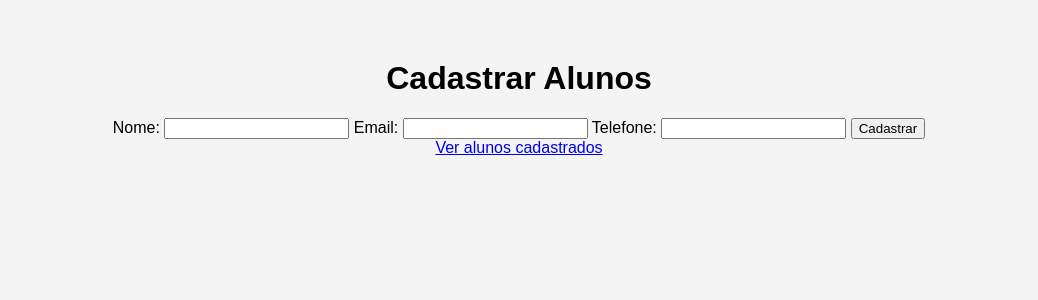
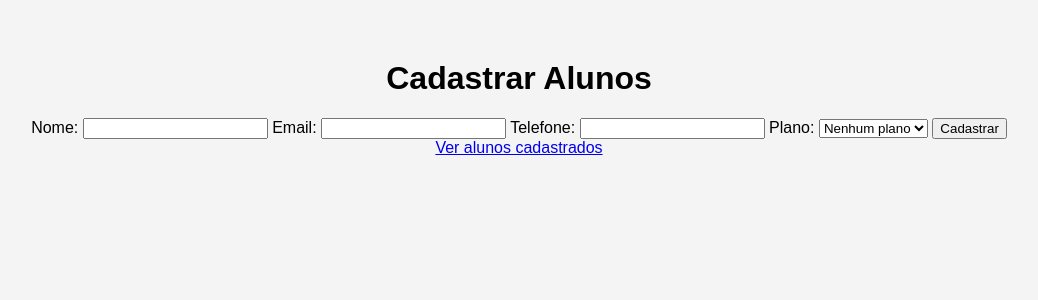
Before and after one commit to WolfatoBR/System_academy, a Flask app: page /alunos/novo in a window 1280 px wide. Shown: the top 300 px of the page, without its empty margins (121-1159 px from the left). Run offline with Flask 3, Linux system fonts and the light colour scheme.

Commit message:
adicionaod plano nos templates e nos formularios

```diff
--- a/templates/new_student.html
+++ b/templates/new_student.html
@@ -20,6 +20,14 @@
             <label for="telefone">Telefone:</label>
             <input type="text" id="telefone" name="telefone">
 
+            <label for="plano_id">Plano:</label>
+            <select name="plano_id" id="plano_id">
+                <option value="">Nenhum plano</option>
+                {% for plano in planos %}
+                    <option value="{{ plano.id }}">{{ plano.nome }} - R$ {{ "%.2f"|format(plano.preco) }}</option>
+                {% endfor %}
+            </select>
+
             <button type="submit">Cadastrar</button>
         </form>
 
```
Also changed, not shown: templates/edit_student.html (+10 -0 lines).
